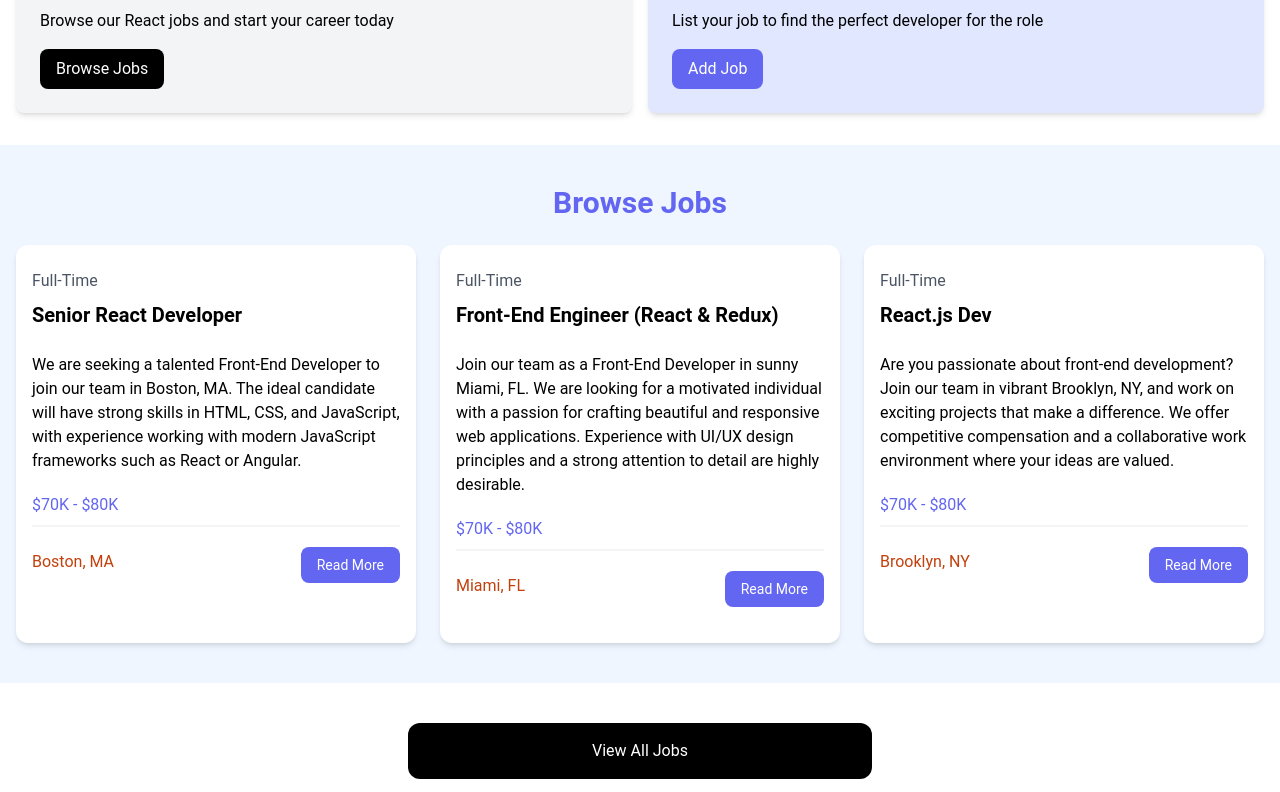
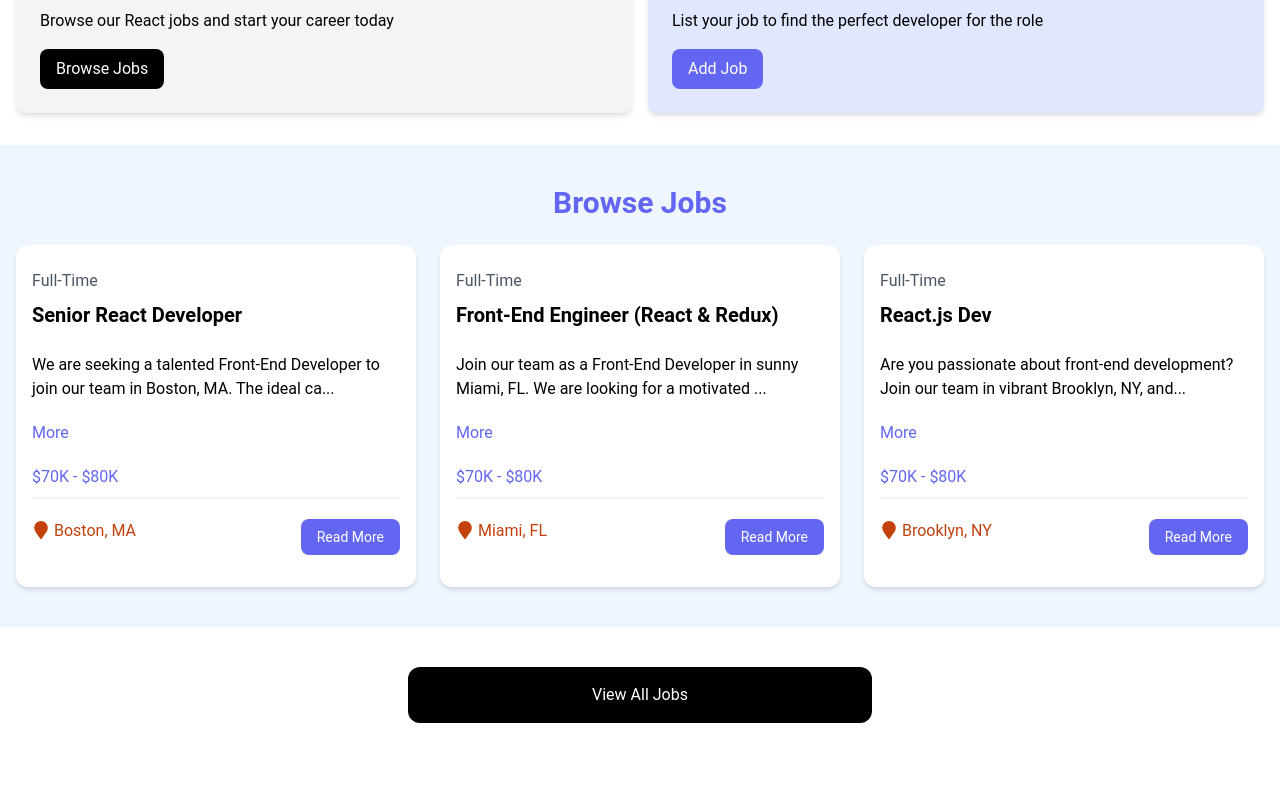
Before and after one commit to keatonmurray/react-jobs, a React (Vite) app: page / in a window 1280 px wide. Shown: the part 464-1256 px from the top of the page. After the commit the page ends 1227 px from the top, so only its background shows below. Built offline with nearby package versions, Linux system fonts and the light colour scheme.

Commit message:
landing page completed

```diff
--- a/package.json
+++ b/package.json
@@ -11,7 +11,8 @@
   },
   "dependencies": {
     "react": "^18.3.1",
-    "react-dom": "^18.3.1"
+    "react-dom": "^18.3.1",
+    "react-icons": "^5.3.0"
   },
   "devDependencies": {
     "@eslint/js": "^9.9.0",
--- a/src/components/JobListing.jsx
+++ b/src/components/JobListing.jsx
@@ -1,6 +1,16 @@
-import React from 'react'
+import { useState } from 'react';
+import React from 'react';
+import { FaMapMarker } from 'react-icons/fa';
 
 const JobListing = ({job}) => {
+    const [showFullDescription, setShowFullDescription] = useState(false);
+
+    let description = job.description;
+
+    if(!showFullDescription) {
+        description = description.substring(0, 90) + '...';
+    }
+
     return (
         <div className="bg-white rounded-xl shadow-md relative">
             <div className="p-4">
@@ -9,13 +19,18 @@
                     <h3 className="text-xl font-bold">{job.title}</h3>
                 </div>
                 <div className="mb-5">
-                {job.description}
+                    {description}
                 </div>
+
+                <button onClick={() => setShowFullDescription((prevState) => !prevState) } className="text-indigo-500 mb-5 hover:text-indigo-600">
+                    {showFullDescription ? 'Less' : 'More'}
+                </button>
+
                 <h3 className="text-indigo-500 mb-2">{job.salary}</h3>
                 <div className="border border-gray-100 mb-5"></div>
                 <div className="flex flex-col lg:flex-row justify-between mb-4">
                     <div className="text-orange-700 mb-3">
-                <i className="fa-solid fa-location-dot text-lg"></i>
+                    <FaMapMarker className="inline text-lg mb-1 mr-1" />
                     {job.location}
                     </div>
                     <a href={`/job/${job.id}`} className="h-[36px] bg-indigo-500 hover:bg-indigo-600 text-white px-4 py-2 rounded-lg text-center text-sm">
```
Also changed, not shown: 1 other file (tests, documents, lock files or other folders). Lines whose indentation alone changed are shown as unchanged.
